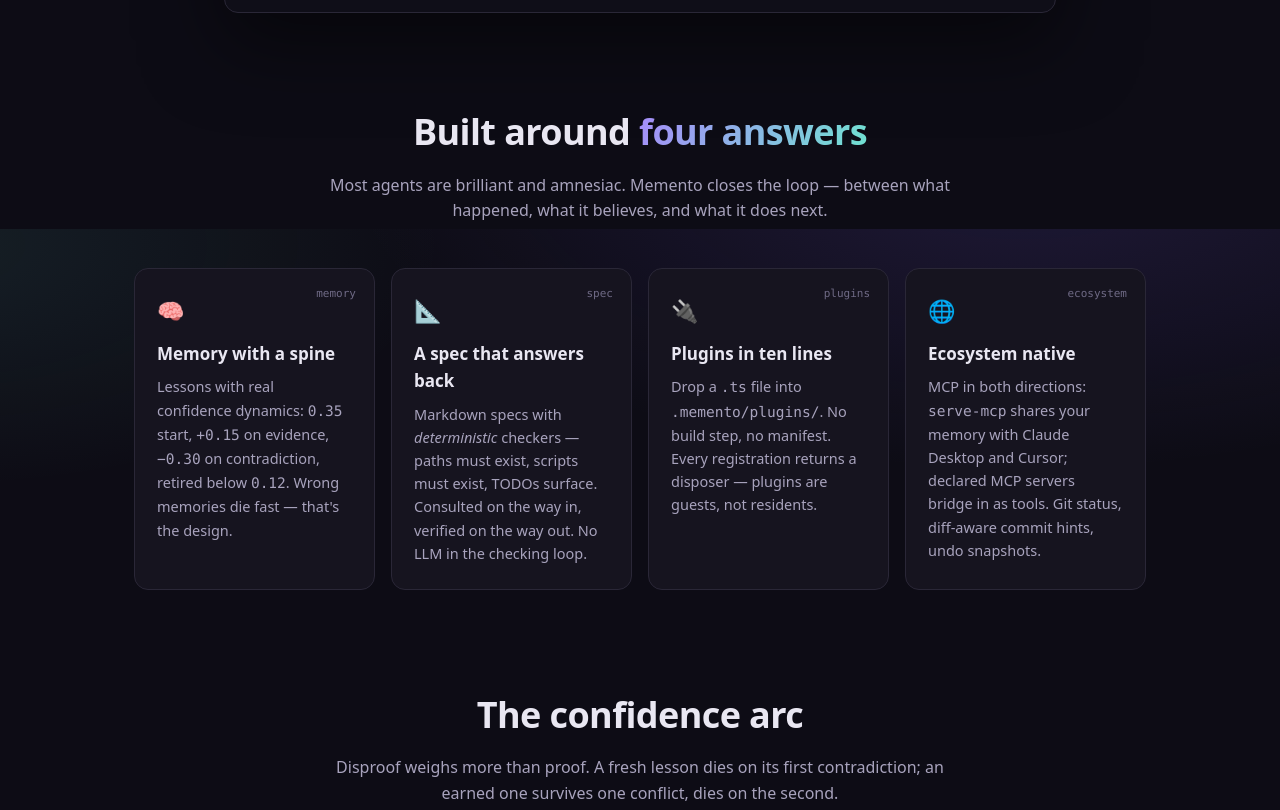
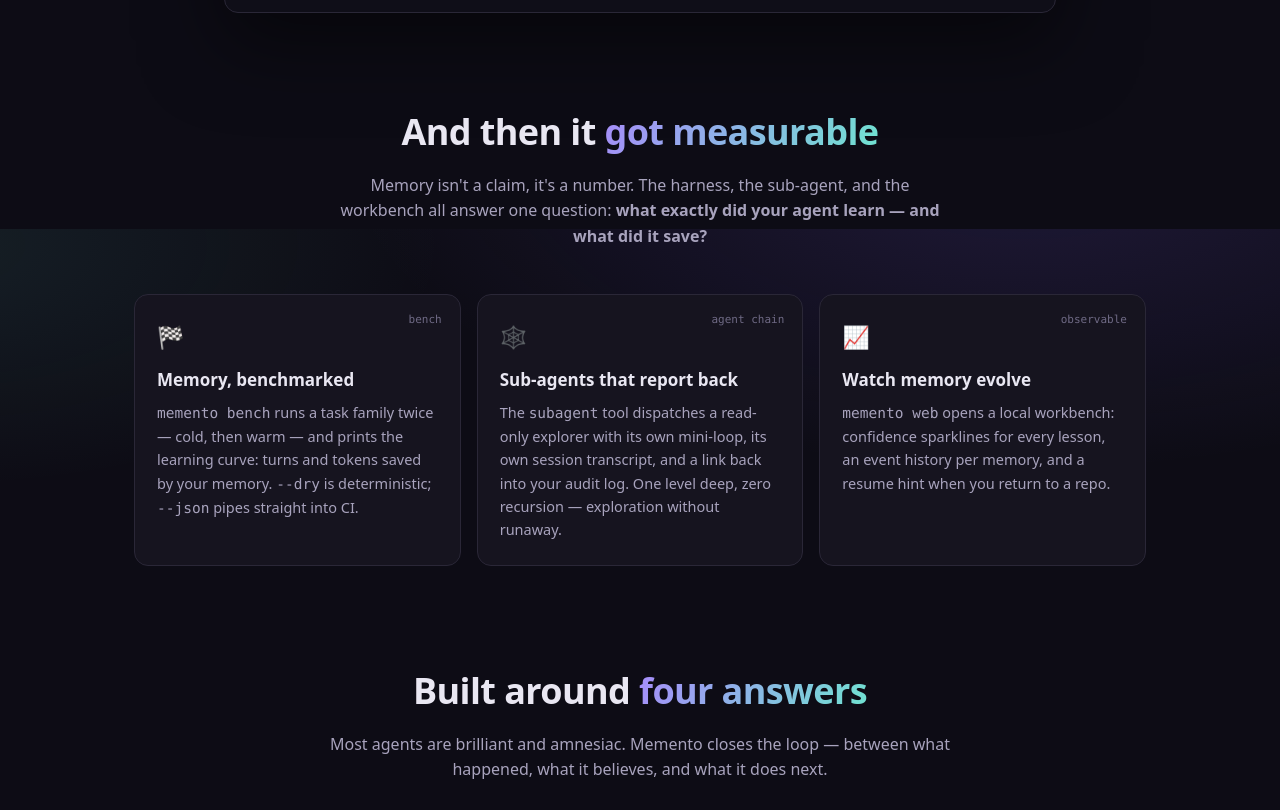
Before and after one commit to YanXich/memento, a website: page site/index.html in a window 1280 px wide. Shown: the part 1371-2181 px from the top of the page. Drawn offline with Linux system fonts and the light colour scheme.

Commit message:
pages: GitHub Pages workflow + landing page refresh
- pages.yml: deploy site/ via actions/deploy-pages (push + manual)
- landing page: 120 tests, new 'What's new' section (bench harness,
  sub-agent chain, memory evolution workbench), 2 new comparison rows

```diff
--- a/site/index.html
+++ b/site/index.html
@@ -218,6 +218,7 @@
   <nav>
     <a href="#why">Why</a>
     <a href="#memory">Memory</a>
+    <a href="#new">What's new</a>
     <a href="#compare">Compare</a>
   </nav>
   <a class="gh" href="https://github.com/memento-agent/memento">GitHub ↗</a>
@@ -239,7 +240,7 @@
   </div>
   <div class="stats">
     <div class="s"><div class="n grad-text">4</div><div class="l">runtime deps</div></div>
-    <div class="s"><div class="n grad-text">113</div><div class="l">tests passing</div></div>
+    <div class="s"><div class="n grad-text">120</div><div class="l">tests passing</div></div>
     <div class="s"><div class="n grad-text">0</div><div class="l">databases</div></div>
     <div class="s"><div class="n grad-text">±0.30</div><div class="l">disproof &gt; proof</div></div>
   </div>
@@ -271,6 +272,25 @@
 <span class="c-brand">◈ session s_h8x2kd91mf</span> <span class="c-green">· done</span> <span class="c-dim">· 3 turn(s) · 8.2k in / 1.1k out</span></pre>
   </div>
 </div>
+
+<section class="block" id="new">
+  <h2>And then it <span class="grad-text">got measurable</span></h2>
+  <p class="lead">Memory isn't a claim, it's a number. The harness, the sub-agent, and the workbench all answer one question: <strong>what exactly did your agent learn — and what did it save?</strong></p>
+  <div class="grid4">
+    <div class="card"><span class="icon">🏁</span><span class="tag">bench</span>
+      <h3>Memory, benchmarked</h3>
+      <p><span class="mono">memento bench</span> runs a task family twice — cold, then warm — and prints the learning curve: turns and tokens saved by your memory. <span class="mono">--dry</span> is deterministic; <span class="mono">--json</span> pipes straight into CI.</p>
+    </div>
+    <div class="card"><span class="icon">🕸️</span><span class="tag">agent chain</span>
+      <h3>Sub-agents that report back</h3>
+      <p>The <span class="mono">subagent</span> tool dispatches a read-only explorer with its own mini-loop, its own session transcript, and a link back into your audit log. One level deep, zero recursion — exploration without runaway.</p>
+    </div>
+    <div class="card"><span class="icon">📈</span><span class="tag">observable</span>
+      <h3>Watch memory evolve</h3>
+      <p><span class="mono">memento web</span> opens a local workbench: confidence sparklines for every lesson, an event history per memory, and a resume hint when you return to a repo.</p>
+    </div>
+  </div>
+</section>
 
 <section class="block" id="why">
   <h2>Built around <span class="grad-text">four answers</span></h2>
@@ -318,6 +338,8 @@
       <tr><td>Runs in</td><td class="us">any terminal</td><td class="yes">any terminal</td><td class="no">VS Code only</td><td class="yes">any terminal</td></tr>
       <tr><td>MCP direction</td><td class="us">server + client</td><td class="no">—</td><td class="yes">client</td><td class="yes">client</td></tr>
       <tr><td>Memory is an artifact</td><td class="us">plain JSONL, diffable</td><td class="no">—</td><td class="no">—</td><td class="no">—</td></tr>
+      <tr><td>Memory benchmark</td><td class="us">built-in harness, --dry + --json</td><td class="yes">/benchmark suite</td><td class="no">—</td><td class="yes">bench suite</td></tr>
+      <tr><td>Sub-agent dispatch</td><td class="us">read-only explorer, one level</td><td class="no">—</td><td class="yes">plan/act modes</td><td class="yes">extensions</td></tr>
     </tbody>
   </table>
 </section>
@@ -335,7 +357,7 @@
 <footer>
   ◈ memento · <span class="mono">MIT</span> · plain files, no lock-in ·
   <span class="mono">.memento/</span> is yours to keep<br />
-  Built with 4 runtime dependencies — and 113 tests that prove it works.
+  Built with 4 runtime dependencies — and 120 tests that prove it works.
 </footer>
 
 </body>
```
Also changed, not shown: .github/workflows/pages.yml (added).
